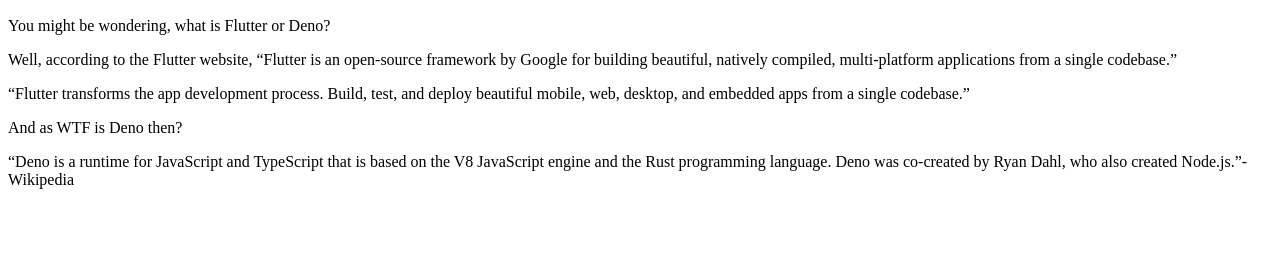
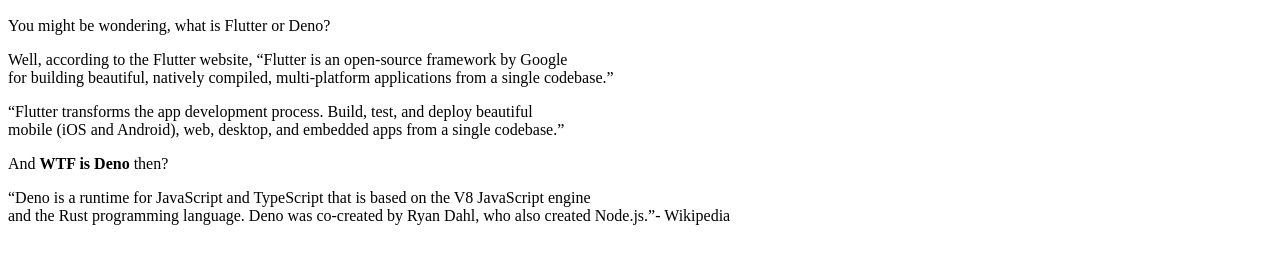
Before and after one commit to andilezulu/andilezulu.github.io, a plain HTML site: page index.html in a window 1280 px wide. Shown: the part 110-374 px from the top of the page. Drawn offline with Linux system fonts and the light colour scheme.

Commit message:
Update index.html

```diff
--- a/index.html
+++ b/index.html
@@ -10,9 +10,9 @@
     <h1>Andile Zulu: Aspiring Flutter & Deno Developer</h1>
     <h2>Welcome to my dev. world!</h2>
     <p>You might be wondering, what is Flutter or Deno?</p>
-    <p>Well, according to the Flutter website, “Flutter is an open-source framework by Google for building beautiful, natively compiled, multi-platform applications from a single codebase.”</p>
-    <p>“Flutter transforms the app development process. Build, test, and deploy beautiful mobile, web, desktop, and embedded apps from a single codebase.”</p>
-    <p>And as WTF is Deno then?</p>
-    <p>“Deno is a runtime for JavaScript and TypeScript that is based on the V8 JavaScript engine and the Rust programming language. Deno was co-created by Ryan Dahl, who also created Node.js.”- Wikipedia</p>
+    <p>Well, according to the Flutter website, “Flutter is an open-source framework by Google <br>for building beautiful, natively compiled, multi-platform applications from a single codebase.”</p>
+    <p>“Flutter transforms the app development process. Build, test, and deploy beautiful <br>mobile (iOS and Android), web, desktop, and embedded apps from a single codebase.”</p>
+    <p>And <b>WTF is Deno</b> then?</p>
+    <p>“Deno is a runtime for JavaScript and TypeScript that is based on the V8 JavaScript engine <br>and the Rust programming language. Deno was co-created by Ryan Dahl, who also created Node.js.”- Wikipedia</p>
 </body>
 </html>
```
